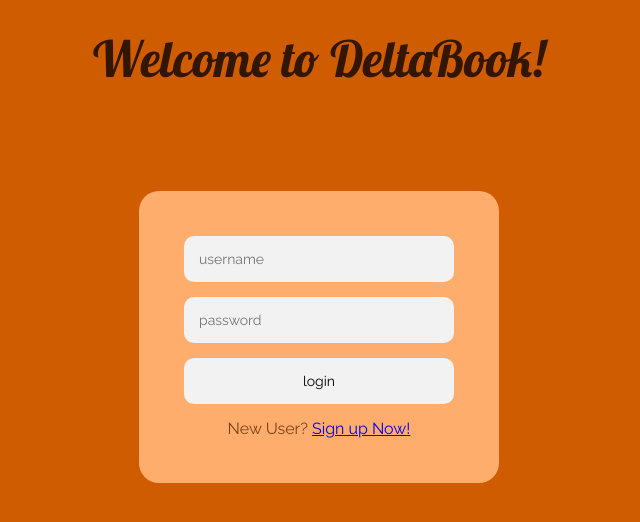
After one commit to venkat24/deltabook, a PHP site: page / in a window 1280 px wide. The commit adds this page. Shown: the top 522 px of the page, without its empty margins (321-961 px from the left). Run offline with PHP 8.4, Linux system fonts and the light colour scheme.

Commit message:
Added styles, working login and display page

```diff
--- /dev/null
+++ b/index.php
@@ -0,0 +1,23 @@
+<!DOCTYPE html>
+<html>
+<head>
+	<link href='styles/login-style.css' rel='stylesheet' type='text/css'>
+	<title>Login to DeltaBook</title>
+</head>
+<body>
+<br>
+<header>
+	Welcome to DeltaBook!
+</header>
+<div class="login">
+	<div class="form">
+	<form id='login' action="login.php" method='post' accept-charset='UTF-8'>
+		<input type='text' name='username' id='username' placeholder="username"><br>
+		<input type='password' name='password' id='password' placeholder="password"><br>
+		<input type='submit' name='Submit' value='login' class="submit_button">
+		<span class="new_user">New User? <a href="register.php">Sign up Now!</a></span>
+	</form>
+	</div>
+</div>
+</body>
+</html>
--- a/process_new_user.php
+++ b/process_new_user.php
@@ -52,7 +52,7 @@
 		$good_image = true;
 		$image_type = pathinfo($_FILES["profile_picture"]["name"], PATHINFO_EXTENSION);
 		$target_file = $image_dir . $image_name . "." . $image_type;
-		$storage_name = "/images" . $image_name . "." . $image_type;
+		$storage_name = "/images" . "/" . $image_name . "." . $image_type;
 		if($image_type != "jpg" && $image_type != "png" && $image_type != "jpeg" && $image_type != "gif" ) {
 			echo "Sorry, only JPG, JPEG, PNG & GIF files are allowed.";
 			$good_image = false;
@@ -85,7 +85,6 @@
 			echo "Registrations Failed";
 			die();
 		}
-
 	?>
 </body>
 </html>
--- /dev/null
+++ b/styles/login-style.css
@@ -0,0 +1,52 @@
+@import url(https://fonts.googleapis.com/css?family=Raleway);
+@import url(https://fonts.googleapis.com/css?family=Lobster);
+body {
+	font-family: 'Raleway', sans-serif;
+	background-color: #CF5C00;
+}
+header {
+	font-family: 'Lobster','cursive';
+	font-size: 50px;
+	text-align: center;
+	color: #321600;
+}
+.login {
+  width: 360px;
+  padding: 8% 0 0;
+  margin: auto;
+}
+.form {
+  position: relative;
+  background: #FFAD6C;
+  max-width: 360px;
+  margin: 0 auto 100px;
+  padding: 45px;
+  text-align: center;
+  border-radius: 20px;
+}
+.form input {
+  font-family: "Raleway", sans-serif;
+  outline: 0;
+  background: #f2f2f2;
+  width: 100%;
+  border: 0;
+  margin: 0 0 15px;
+  padding: 15px;
+  box-sizing: border-box;
+  border-radius: 10px;
+  font-size: 14px;
+}
+.submit_button {
+  font-family: "Raleway", sans-serif;
+  outline: 0;
+  background: #fedcba;
+  width: 100%;
+  border: 0;
+  margin: 0 0 15px;
+  padding: 15px;
+  box-sizing: border-box;
+  font-size: 14px;
+}
+.new_user {
+	color: #7B4113;
+}
```
Also changed, not shown: login.php (added, +43 -0 lines), register.php (+14 -7 lines), styles/profile_styles.css (added, +21 -0 lines), styles/registration-style.css (added, +49 -0 lines), images/DkIzgc7n.png (added), images/zWggb5bl.png (added).
